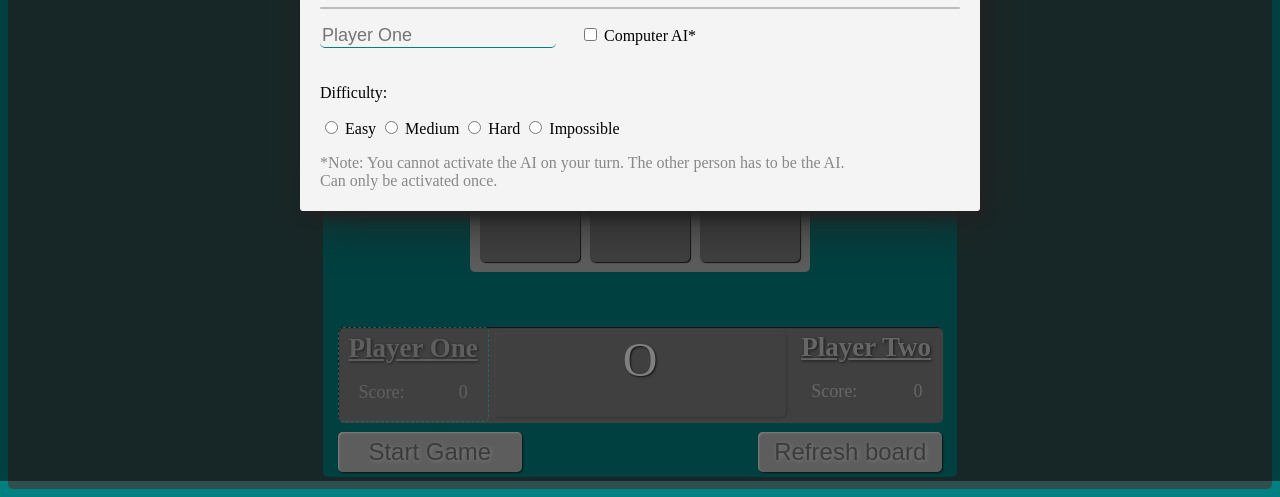
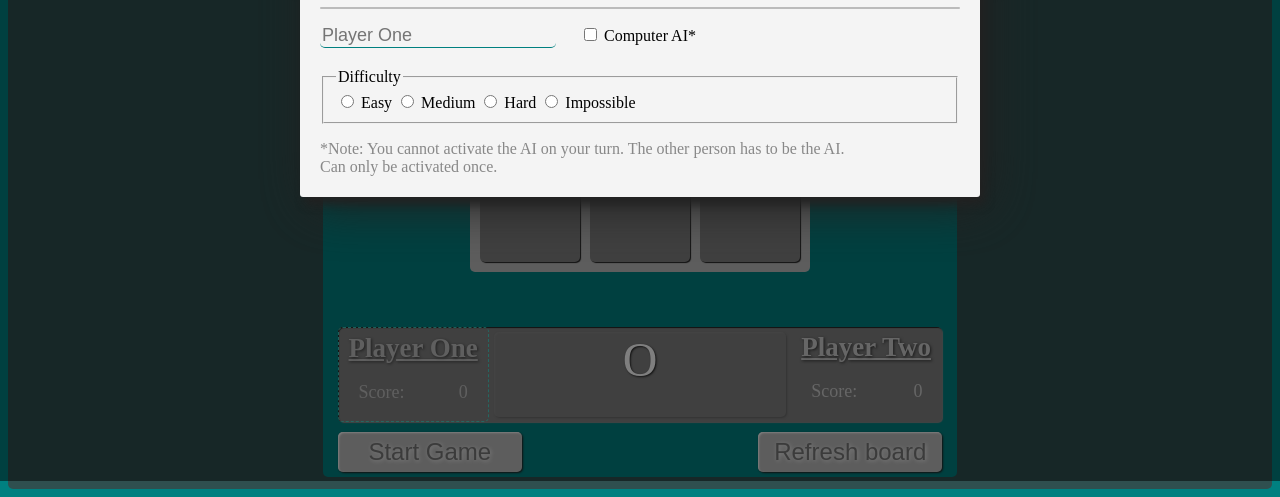
Before and after one commit to nhlanhlacliq/tic-tac-toe, a plain HTML site: page index.html in a window 1280 px wide. Both pictures are taken after a click on the element "Player One". Shown: the part 319-816 px from the top of the page. Drawn offline with Linux system fonts and the light colour scheme.

Commit message:
update HTML

```diff
--- a/index.html
+++ b/index.html
@@ -56,7 +56,8 @@
                 <label for="ai">Computer AI*</label>
 
                 <div class="difficulty-settings">
-                    <p class="difficulty-heading">Difficulty:</p>
+                    <fieldset>
+                        <legend>Difficulty</legend>
                         <input type="radio" id="easy" name="difficulty" value="4">
                         <label for="easy">Easy</label>
                         <input type="radio" id="medium" name="difficulty" value="6">
@@ -65,6 +66,7 @@
                         <label for="hard">Hard</label>
                         <input type="radio" id="impossible" name="difficulty" value="10">
                         <label for="impossible">Impossible</label>
+                    </fieldset>
                 </div>
 
                 <p class="disclaimer">*Note: You cannot activate the AI on your turn. The other person has to be the AI.
```
Lines whose indentation alone changed are shown as unchanged.
